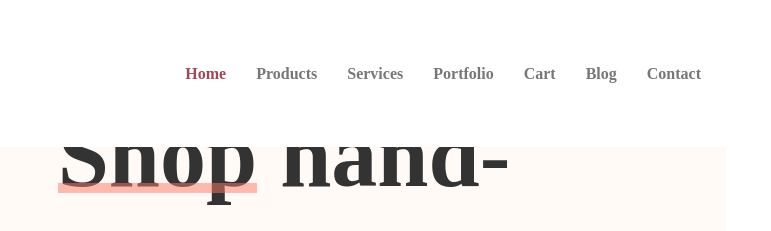
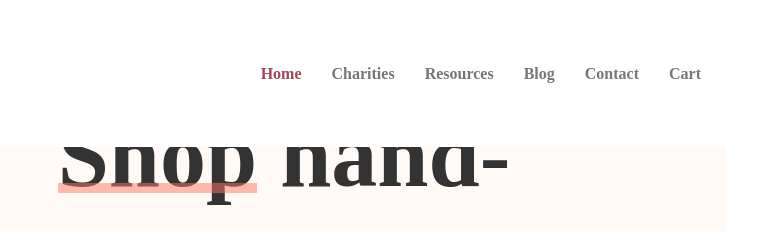
Before and after one commit to djaskulak/Cherrity, a plain HTML site: page index.html in a window 1280 px wide. Shown: the top 231 px of the page, 509-1280 px from the left. Drawn offline with Linux system fonts and the light colour scheme; files whose address does not match are found by name; a web font is replaced by a local one.

Commit message:
made more page htmls
to make a full website, we need more routes, so I made more html files and edited the nav bar

```diff
--- a/index.html
+++ b/index.html
@@ -82,22 +82,19 @@
                                     <a data-scroll-nav="0" href="#home">Home</a>
                                 </li>
                                 <li class="nav-item">
-                                    <a data-scroll-nav="0" href="#product">Products</a>
+                                    <a data-scroll-nav="0" href="charities.html">Charities</a>
                                 </li>
                                 <li class="nav-item">
-                                    <a data-scroll-nav="0" href="#service">Services</a>
+                                    <a data-scroll-nav="0" href="resources.html">Resources</a>
                                 </li>
                                 <li class="nav-item">
-                                    <a data-scroll-nav="0" href="#showcase">Portfolio</a>
+                                    <a data-scroll-nav="0" href="blog.html">Blog</a>
+                                </li>
+                                <li class="nav-item">
+                                    <a data-scroll-nav="0" href="contact.html">Contact</a>
                                 </li>
                                 <li class="nav-item">
                                     <a data-scroll-nav="0" href="cart.html">Cart</a>
-                                </li>
-                                <li class="nav-item">
-                                    <a data-scroll-nav="0" href="#blog">Blog</a>
-                                </li>
-                                <li class="nav-item">
-                                    <a data-scroll-nav="0" href="#contact">Contact</a>
                                 </li>
                             </ul> <!-- navbar nav -->
                         </div>
```
Also changed, not shown: blog.html (added), charities.html (added), contact.html (added), resources.html (added).
